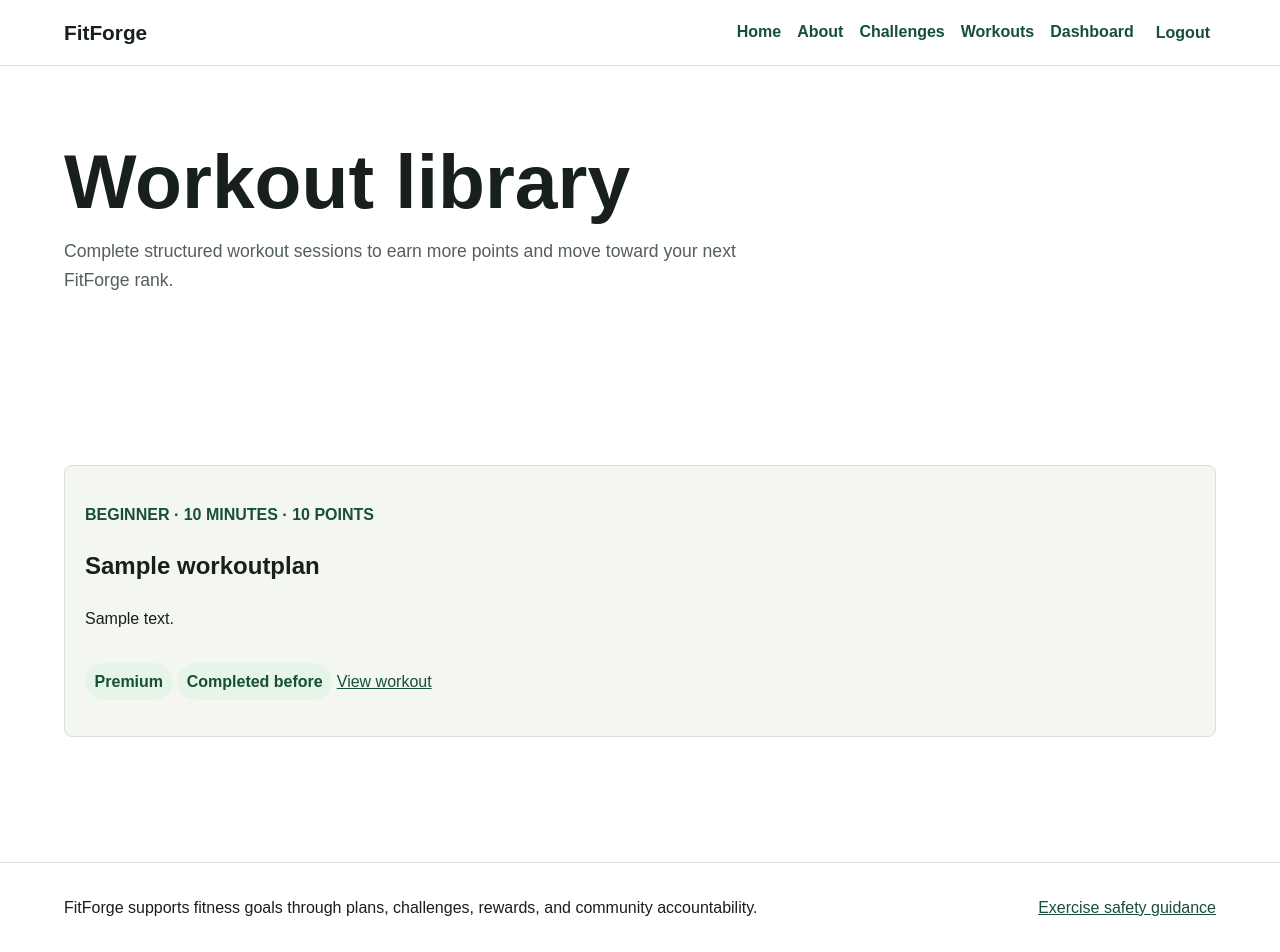
After one commit to OviO17/fitforge, a Django app: page /workouts/ in a window 1280 px wide. The commit adds this page. Run offline with Django 5.2, Linux system fonts and the light colour scheme; a user stored in the database is signed in; tables that the repository leaves empty hold one stand-in row (values such as "Sample post").

Commit message:
Add workout completion flow

```diff
--- a/fitforge/urls.py
+++ b/fitforge/urls.py
@@ -27,6 +27,7 @@ urlpatterns = [
     path('accounts/login/', auth_views.LoginView.as_view(template_name='accounts/login.html'), name='login'),
     path('accounts/logout/', auth_views.LogoutView.as_view(), name='logout'),
     path('challenges/', include('challenges.urls')),
+    path('workouts/', include('workouts.urls')),
 ]
 
 handler404 = 'core.views.custom_404'
--- a/templates/base.html
+++ b/templates/base.html
@@ -15,6 +15,7 @@
             <a href="{% url 'home' %}">Home</a>
             <a href="{% url 'about' %}">About</a>
             <a href="{% url 'challenge_list' %}">Challenges</a>
+            <a href="{% url 'workout_list' %}">Workouts</a>
             {% if user.is_authenticated %}
                 <a href="{% url 'dashboard' %}">Dashboard</a>
                 <form class="nav-form" action="{% url 'logout' %}" method="post">
--- /dev/null
+++ b/templates/workouts/workout_list.html
@@ -0,0 +1,30 @@
+{% extends "base.html" %}
+
+{% block content %}
+<section class="page-header">
+    <h1>Workout library</h1>
+    <p>Complete structured workout sessions to earn more points and move toward your next FitForge rank.</p>
+</section>
+
+<section class="section-grid">
+    {% for workout in workouts %}
+        <article>
+            <p class="eyebrow">{{ workout.get_difficulty_display }} · {{ workout.duration_minutes }} minutes · {{ workout.points }} points</p>
+            <h2>{{ workout.title }}</h2>
+            <p>{{ workout.summary }}</p>
+            {% if workout.is_premium %}
+                <p class="status-pill">Premium</p>
+            {% endif %}
+            {% if workout.id in completed_ids %}
+                <p class="status-pill">Completed before</p>
+            {% endif %}
+            <a href="{% url 'workout_detail' workout.slug %}">View workout</a>
+        </article>
+    {% empty %}
+        <article>
+            <h2>No workouts yet</h2>
+            <p>Workout plans will appear here once the site owner publishes them.</p>
+        </article>
+    {% endfor %}
+</section>
+{% endblock %}
--- /dev/null
+++ b/workouts/urls.py
@@ -0,0 +1,9 @@
+from django.urls import path
+
+from . import views
+
+urlpatterns = [
+    path('', views.workout_list, name='workout_list'),
+    path('<slug:slug>/', views.workout_detail, name='workout_detail'),
+    path('<slug:slug>/complete/', views.complete_workout, name='complete_workout'),
+]
--- a/workouts/views.py
+++ b/workouts/views.py
@@ -1,3 +1,73 @@
-from django.shortcuts import render
+from django.contrib import messages
+from django.contrib.auth.decorators import login_required
+from django.shortcuts import get_object_or_404, redirect, render
 
-# Create your views here.
+from memberships.models import Membership
+from rewards.models import RewardEvent
+from rewards.services import award_points
+
+from .models import WorkoutCompletion, WorkoutPlan
+
+
+@login_required
+def workout_list(request):
+    workouts = WorkoutPlan.objects.filter(is_active=True)
+    completed_ids = set(
+        WorkoutCompletion.objects.filter(user=request.user).values_list('workout_id', flat=True)
+    )
+    return render(
+        request,
+        'workouts/workout_list.html',
+        {
+            'workouts': workouts,
+            'completed_ids': completed_ids,
+            'page_title': 'Workout Library',
+            'meta_description': 'Browse FitForge workout sessions and complete them to earn reward points.',
+        },
+    )
+
+
+@login_required
+def workout_detail(request, slug):
+    workout = get_object_or_404(WorkoutPlan, slug=slug, is_active=True)
+    membership, _ = Membership.objects.get_or_create(user=request.user)
+
+    if workout.is_premium and not membership.is_active:
+        messages.warning(request, 'This workout requires an active FitForge membership.')
+        return redirect('workout_list')
+
+    completions = WorkoutCompletion.objects.filter(user=request.user, workout=workout)
+    return render(
+        request,
+        'workouts/workout_detail.html',
+        {
+            'workout': workout,
+            'completions': completions,
+            'page_title': workout.title,
+            'meta_description': workout.summary,
+        },
+    )
+
+
+@login_required
+def complete_workout(request, slug):
+    workout = get_object_or_404(WorkoutPlan, slug=slug, is_active=True)
+    membership, _ = Membership.objects.get_or_create(user=request.user)
+
+    if request.method != 'POST':
+        return redirect('workout_detail', slug=workout.slug)
+
+    if workout.is_premium and not membership.is_active:
+        messages.warning(request, 'Start a FitForge membership to complete premium workouts.')
+        return redirect('workout_list')
+
+    notes = request.POST.get('notes', '').strip()
+    WorkoutCompletion.objects.create(user=request.user, workout=workout, notes=notes)
+    award_points(
+        request.user,
+        RewardEvent.WORKOUT_COMPLETED,
+        workout.points,
+        f'Completed workout: {workout.title}',
+    )
+    messages.success(request, f'Workout complete. You earned {workout.points} points.')
+    return redirect('workout_detail', slug=workout.slug)
```
Also changed, not shown: templates/workouts/workout_detail.html (added, +33 -0 lines).
